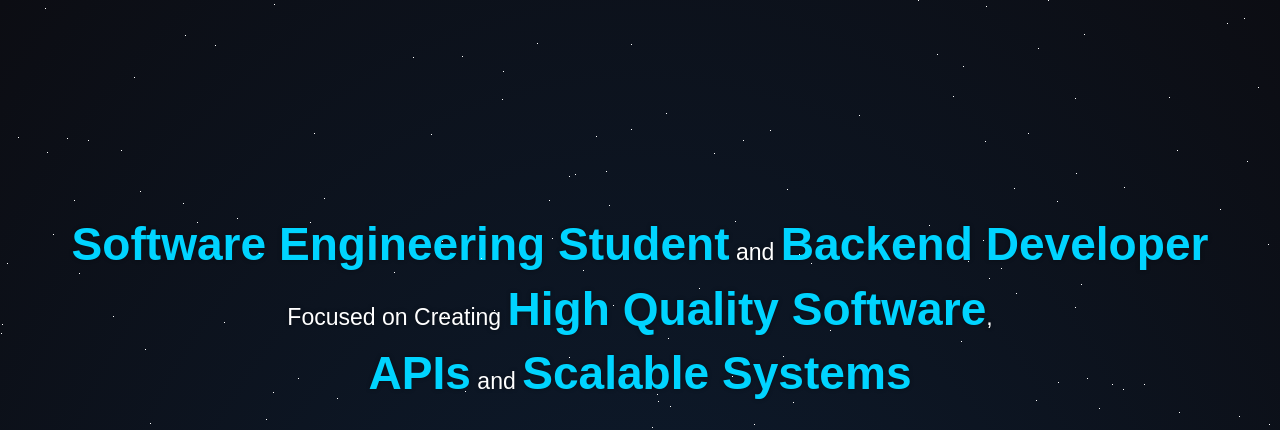
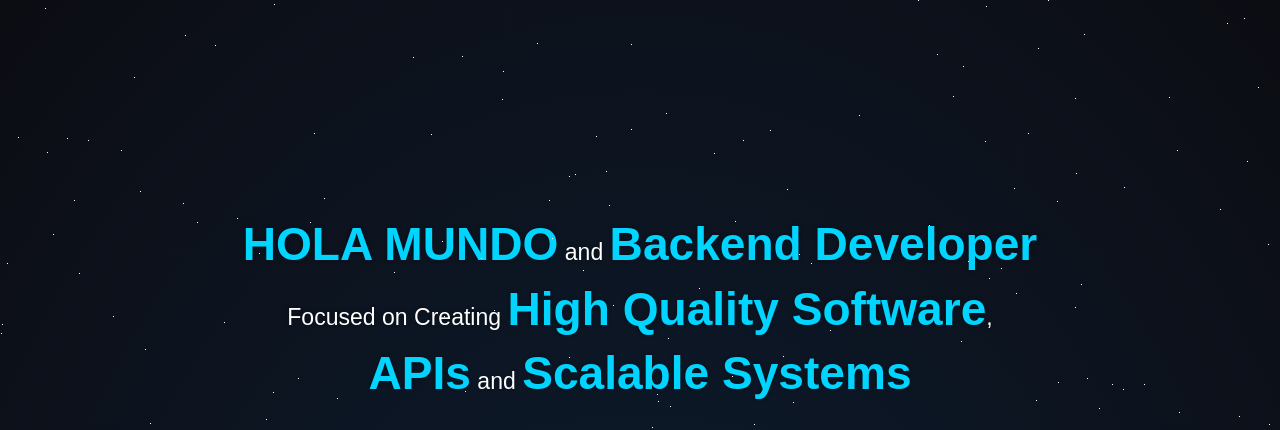
Before and after one commit to sajeme/CVDevOps, a plain HTML site: page Index.html in a window 1280 px wide. Shown: the top 430 px of the page. Drawn offline with nearby package versions, Linux system fonts and the light colour scheme.

Commit message:
Update Index.html

```diff
--- a/Index.html
+++ b/Index.html
@@ -85,7 +85,7 @@
         <div id="stars3"></div>
         <div class="heading-container">
             <h1 class="heading-primary">
-                <strong>Software Engineering Student</strong> and
+                <strong>HOLA MUNDO</strong> and
                 <strong>Backend Developer</strong> <br/>
                 Focused on Creating <strong>High Quality Software</strong>, <br/>
                 <strong>APIs</strong> and
```
